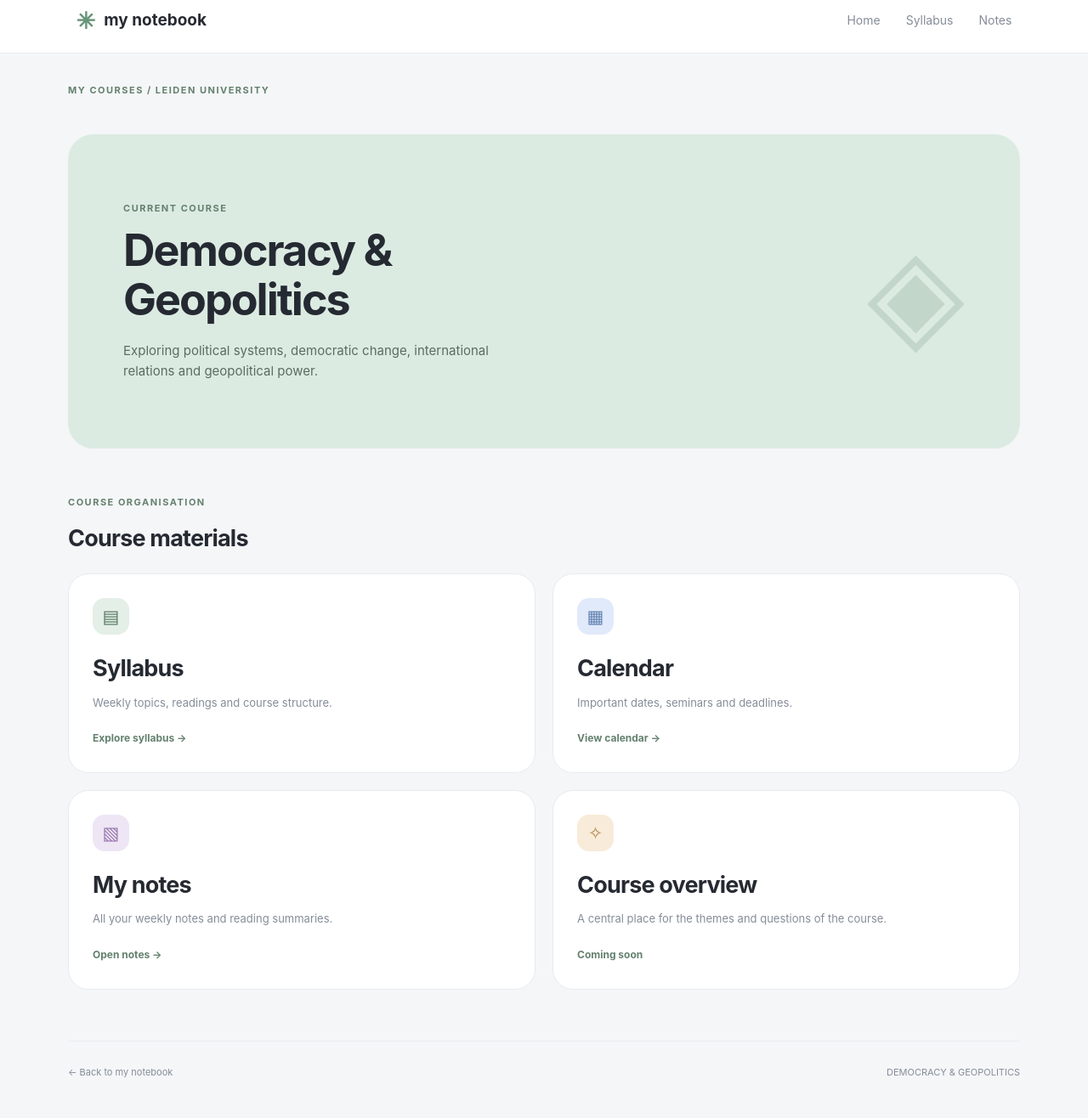
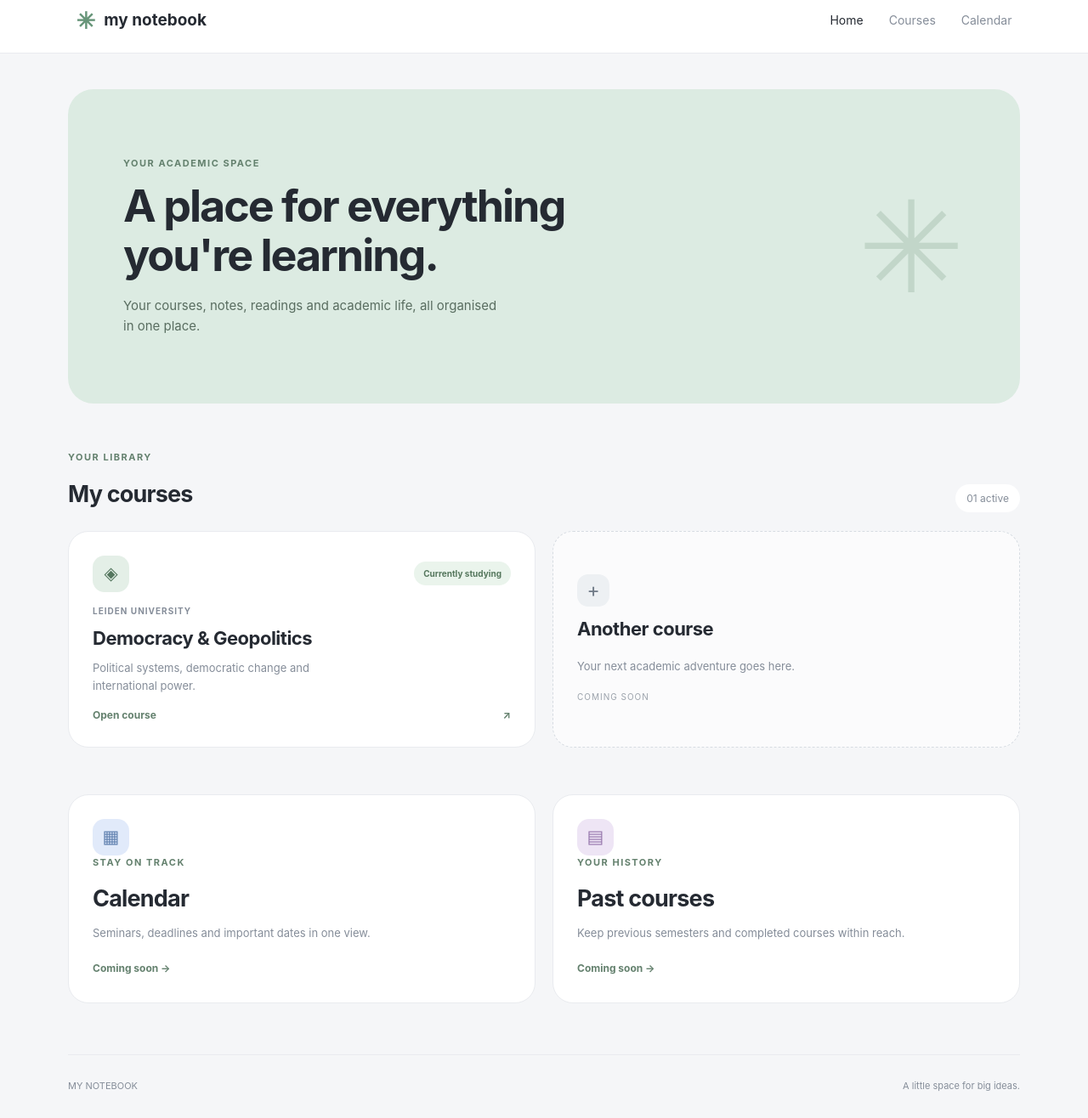
Before and after one commit to steliosoik/my-notebook, a plain HTML site: page index.html in a window 1280 px wide. Shown: the part 13-1329 px from the top of the page at 85% size. Drawn offline with Linux system fonts and the light colour scheme.

Commit message:
Update index.html

```diff
--- a/index.html
+++ b/index.html
@@ -4,79 +4,97 @@
 <head>
   <meta charset="UTF-8">
   <meta name="viewport" content="width=device-width, initial-scale=1.0">
-  <title>Democracy & Geopolitics | My Notebook</title>
-  <link rel="stylesheet" href="../../style.css">
-  <link rel="icon" type="image/svg+xml" href="../../favicon.svg">
+  <meta name="description" content="My personal academic notebook.">
+  <title>My Notebook</title>
+  <link rel="stylesheet" href="style.css">
+  <link rel="icon" type="image/svg+xml" href="favicon.svg">
 </head>
+
 <body>
   <header class="topbar">
-    <a class="brand" href="../../index.html">
+    <a class="brand" href="index.html">
       <span class="brand-icon">✳</span>
       <span>my notebook</span>
     </a>
     <nav class="navigation">
-      <a href="../../index.html">Home</a>
-      <a href="#syllabus">Syllabus</a>
-      <a href="#notes">Notes</a>
+      <a class="active" href="index.html">Home</a>
+      <a href="#courses">Courses</a>
+      <a href="#calendar">Calendar</a>
     </nav>
   </header>
 
   <main class="container">
-
-    <p class="eyebrow" style="margin-top:35px">
-      MY COURSES / LEIDEN UNIVERSITY
-    </p>
     <section class="welcome">
       <div>
-        <p class="eyebrow">CURRENT COURSE</p>
-        <h1>Democracy &<br>Geopolitics</h1>
+        <p class="eyebrow">YOUR ACADEMIC SPACE</p>
+        <h1>A place for everything<br>you're learning.</h1>
         <p class="intro">
-          Exploring political systems, democratic change,
-          international relations and geopolitical power.
+          Your courses, notes, readings and academic life,
+          all organised in one place.
         </p>
       </div>
-      <div class="welcome-decoration">◈</div>
+      <div class="welcome-decoration">✳</div>
     </section>
-
-    <section class="section" id="syllabus">
-      <p class="eyebrow">COURSE ORGANISATION</p>
-      <h2>Course materials</h2>
-      <div class="course-grid" style="margin-top:20px">
-
-        <a class="small-panel" href="syllabus.html">
-          <div class="panel-icon green">▤</div>
-          <h2 style="margin-top:18px">Syllabus</h2>
-          <p>Weekly topics, readings and course structure.</p>
-          <span class="panel-link">Explore syllabus →</span>
+    <section id="courses" class="section">
+      <div class="section-heading">
+        <div>
+          <p class="eyebrow">YOUR LIBRARY</p>
+          <h2>My courses</h2>
+        </div>
+        <span class="count">01 active</span>
+      </div>
+      <div class="course-grid">
+        <a class="course-card featured" href="courses/democracy-geopolitics/index.html">
+          <div class="card-top">
+            <span class="course-icon green">◈</span>
+            <span class="status">Currently studying</span>
+          </div>
+          <div>
+            <p class="card-label">LEIDEN UNIVERSITY</p>
+            <h3>Democracy & Geopolitics</h3>
+            <p class="card-description">
+              Political systems, democratic change and international power.
+            </p>
+          </div>
+          <div class="card-footer">
+            <span>Open course</span>
+            <span>↗</span>
+          </div>
         </a>
-        <a class="small-panel" href="calendar.html">
-          <div class="panel-icon blue">▦</div>
-          <h2 style="margin-top:18px">Calendar</h2>
-          <p>Important dates, seminars and deadlines.</p>
-          <span class="panel-link">View calendar →</span>
-        </a>
-        <a class="small-panel" href="notes.html">
-          <div class="panel-icon purple">▧</div>
-          <h2 style="margin-top:18px">My notes</h2>
-          <p>All your weekly notes and reading summaries.</p>
-          <span class="panel-link">Open notes →</span>
-        </a>
-        <div class="small-panel">
-          <div class="panel-icon" style="background:#F9EBD9;color:#B48A53">✧</div>
-          <h2 style="margin-top:18px">Course overview</h2>
-          <p>A central place for the themes and questions of the course.</p>
-          <span class="panel-link">Coming soon</span>
+        <div class="course-card add-card">
+          <div class="add-icon">+</div>
+          <h3>Another course</h3>
+          <p class="card-description">
+            Your next academic adventure goes here.
+          </p>
+          <span class="coming-soon">COMING SOON</span>
         </div>
-
+      </div>
+    </section>
+    <section class="section lower-grid">
+      <div id="calendar" class="small-panel calendar-panel">
+        <div class="panel-icon blue">▦</div>
+        <p class="eyebrow">STAY ON TRACK</p>
+        <h2>Calendar</h2>
+        <p>Seminars, deadlines and important dates in one view.</p>
+        <span class="panel-link">Coming soon →</span>
+      </div>
+      <div class="small-panel archive-panel">
+        <div class="panel-icon purple">▤</div>
+        <p class="eyebrow">YOUR HISTORY</p>
+        <h2>Past courses</h2>
+        <p>Keep previous semesters and completed courses within reach.</p>
+        <span class="panel-link">Coming soon →</span>
       </div>
     </section>
 
     <footer>
-      <a href="../../index.html">← Back to my notebook</a>
-      <span>DEMOCRACY & GEOPOLITICS</span>
+      <span>MY NOTEBOOK</span>
+      <span>A little space for big ideas.</span>
     </footer>
 
   </main>
 
+  <script src="script.js"></script>
 </body>
 </html>
```
